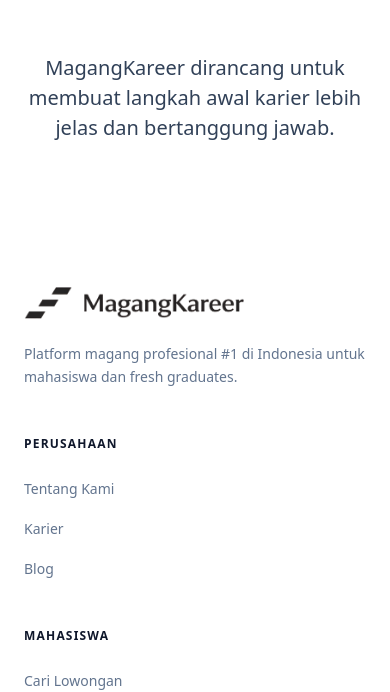
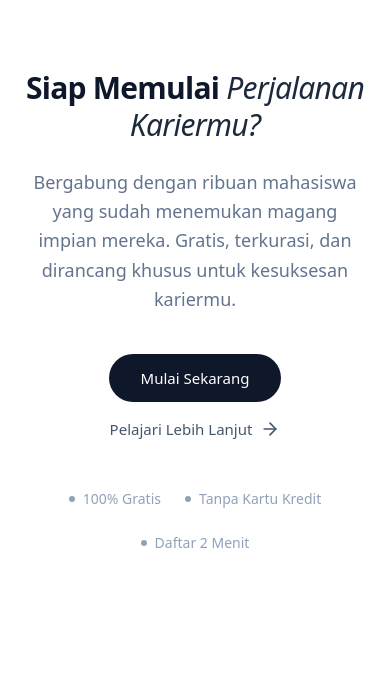
Before and after one commit to dzakwanfadhlullah/MagangKareer, a Next.js app in the folder apps/web/: page / in a window 390 px wide. Shown: the part 8215-8907 px from the top of the page. Built offline with nearby package versions, Linux system fonts and the light colour scheme.

Commit message:
8.1 Strong CTA dengan Visual Emphasis

```diff
--- a/apps/web/src/components/sections/ClosingSection.tsx
+++ b/apps/web/src/components/sections/ClosingSection.tsx
@@ -1,22 +1,105 @@
 "use client";
 
 import { motion } from "framer-motion";
+import { ArrowRight } from "lucide-react";
+import Link from "next/link";
 
 export function ClosingSection() {
+    // Animation variants for stagger effect
+    const containerVariants = {
+        hidden: { opacity: 0 },
+        visible: {
+            opacity: 1,
+            transition: {
+                staggerChildren: 0.15,
+                delayChildren: 0.1,
+            },
+        },
+    };
+
+    const itemVariants = {
+        hidden: { opacity: 0, y: 30 },
+        visible: {
+            opacity: 1,
+            y: 0,
+            transition: {
+                duration: 0.6,
+                ease: [0.25, 0.46, 0.45, 0.94],
+            },
+        },
+    };
+
     return (
-        <section className="relative z-10 py-20">
-            <div className="mx-auto max-w-3xl px-6 text-center">
+        <section className="relative z-10 py-24 md:py-32" id="cta">
+            <motion.div
+                className="mx-auto max-w-4xl px-6 text-center"
+                variants={containerVariants}
+                initial="hidden"
+                whileInView="visible"
+                viewport={{ once: true, margin: "-100px" }}
+            >
+                {/* Headline */}
+                <motion.h2
+                    variants={itemVariants}
+                    className="text-3xl sm:text-4xl md:text-5xl lg:text-6xl font-bold text-slate-900 leading-tight tracking-tight"
+                >
+                    Siap Memulai{" "}
+                    <span className="font-serif italic font-normal text-slate-800">
+                        Perjalanan Kariermu?
+                    </span>
+                </motion.h2>
+
+                {/* Subheadline */}
                 <motion.p
-                    initial={{ opacity: 0 }}
-                    whileInView={{ opacity: 1 }}
-                    transition={{ duration: 0.5 }}
-                    viewport={{ once: true }}
-                    className="text-xl md:text-2xl font-medium text-slate-700 leading-normal"
+                    variants={itemVariants}
+                    className="mt-6 text-lg md:text-xl text-slate-500 max-w-2xl mx-auto leading-relaxed font-light"
                 >
-                    MagangKareer dirancang untuk membuat langkah awal karier lebih jelas
-                    dan bertanggung jawab.
+                    Bergabung dengan ribuan mahasiswa yang sudah menemukan magang impian mereka.
+                    Gratis, terkurasi, dan dirancang khusus untuk kesuksesan kariermu.
                 </motion.p>
-            </div>
+
+                {/* CTA Buttons */}
+                <motion.div
+                    variants={itemVariants}
+                    className="mt-10 flex flex-col sm:flex-row items-center justify-center gap-4 sm:gap-6"
+                >
+                    {/* Primary CTA */}
+                    <Link
+                        href="#lowongan"
+                        className="group inline-flex h-12 items-center justify-center rounded-full bg-slate-900 px-8 text-[15px] font-medium text-white transition-all hover:bg-slate-800 hover:shadow-lg hover:shadow-slate-200"
+                    >
+                        Mulai Sekarang
+                    </Link>
+
+                    {/* Secondary CTA */}
+                    <Link
+                        href="#filosofi"
+                        className="group inline-flex items-center gap-2 text-[15px] font-medium text-slate-600 transition-colors hover:text-slate-900"
+                    >
+                        Pelajari Lebih Lanjut
+                        <ArrowRight className="w-5 h-5 transition-transform group-hover:translate-x-1" />
+                    </Link>
+                </motion.div>
+
+                {/* Trust indicators */}
+                <motion.div
+                    variants={itemVariants}
+                    className="mt-12 flex flex-wrap items-center justify-center gap-6 md:gap-8 text-sm text-slate-400"
+                >
+                    <span className="flex items-center gap-2">
+                        <span className="h-1.5 w-1.5 rounded-full bg-slate-400" />
+                        100% Gratis
+                    </span>
+                    <span className="flex items-center gap-2">
+                        <span className="h-1.5 w-1.5 rounded-full bg-slate-400" />
+                        Tanpa Kartu Kredit
+                    </span>
+                    <span className="flex items-center gap-2">
+                        <span className="h-1.5 w-1.5 rounded-full bg-slate-400" />
+                        Daftar 2 Menit
+                    </span>
+                </motion.div>
+            </motion.div>
         </section>
     );
 }
```
Also changed, not shown: 1 other file (tests, documents, lock files or other folders).
